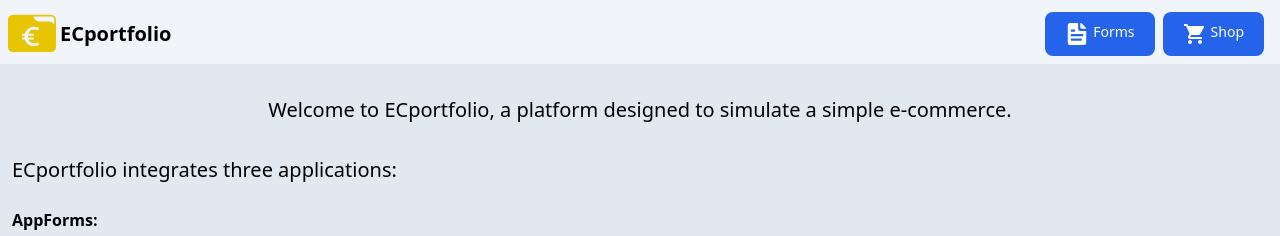
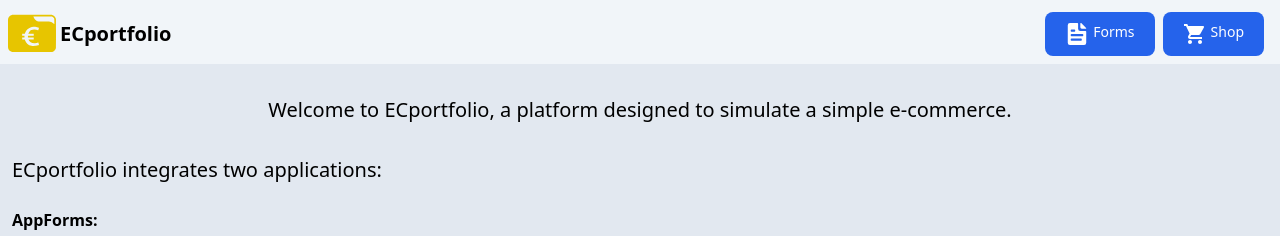
Before and after one commit to matias248/reactEcommercePortfolio, a React (Create React App) app: page / in a window 1280 px wide. Shown: the top 236 px of the page. Built offline with nearby package versions, Linux system fonts and the light colour scheme.

Commit message:
fix: error number of apps

```diff
--- a/src/components/HomePage.tsx
+++ b/src/components/HomePage.tsx
@@ -3,7 +3,7 @@
 export const HomePage = (): React.JSX.Element => {
     const title = "App presentation:"
     const IntroPlatform = 'Welcome to ECportfolio, a platform designed to simulate a simple e-commerce.'
-    const IntroDiffApp ='ECportfolio integrates three applications:';
+    const IntroDiffApp ='ECportfolio integrates two applications:';
     const AppFormsName = "AppForms";
     const presentationAppForms = "Easily create and manage data with intuitive forms. FormsApp ensures you can build a comprehensive database effortlessly.";
     const AppShopName = "AppShop";
```
